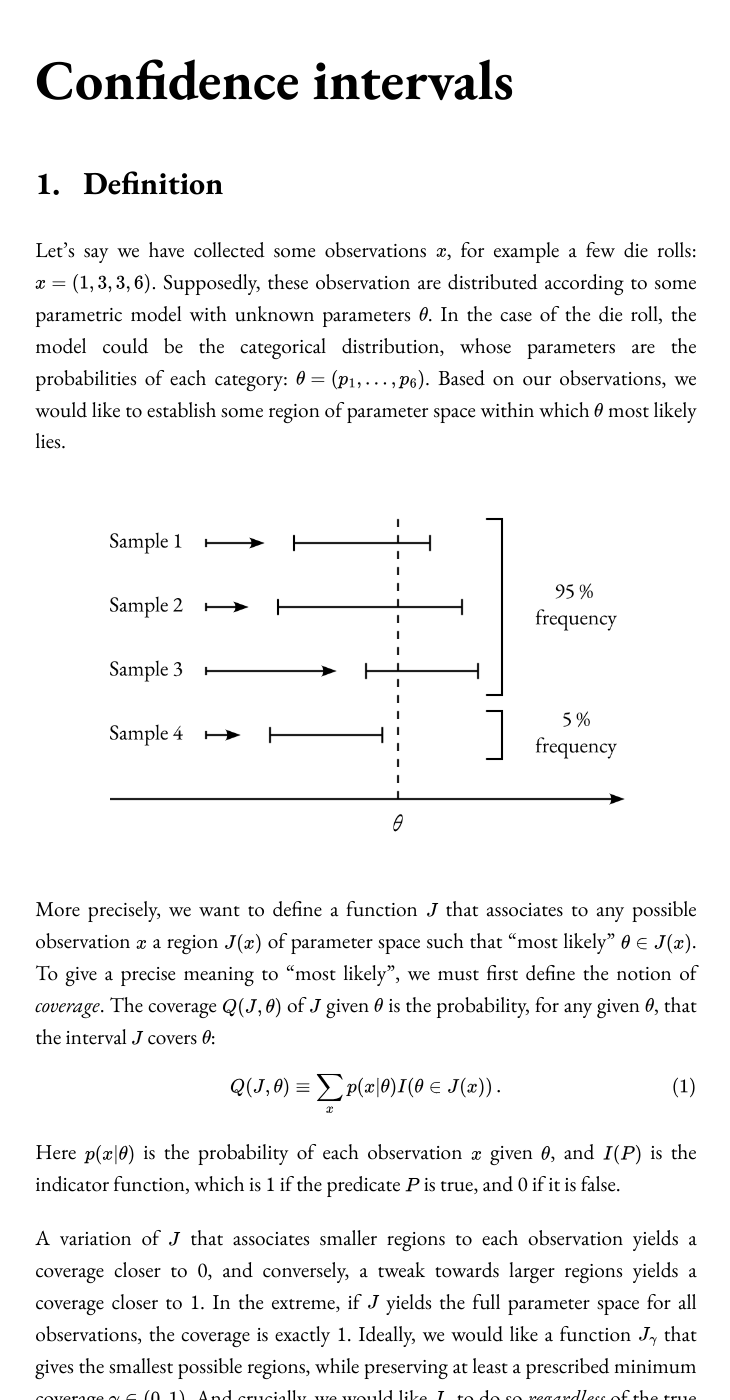
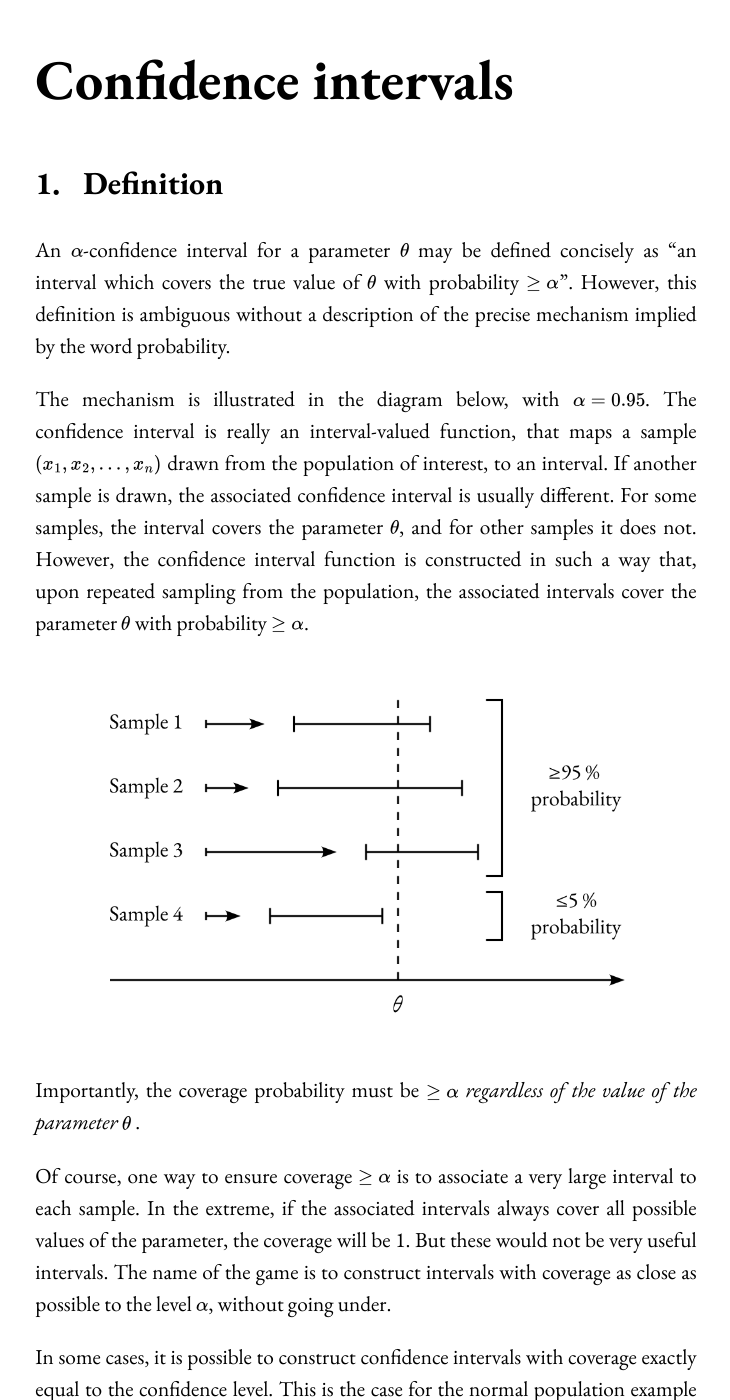
Before and after one commit to allaisandrea/allaisandrea.github.io, a Jekyll site: the page built from pages/confidence_intervals/index.md, in a window 1280 px wide and 1400 px high. Shown: the whole window, without its empty margins (274-1004 px from the left). Built offline with Jekyll 4.4.1, drawn with Linux system fonts in a browser that asks for light colours; some of the changed text lies outside the part shown.

Commit message:
WIP confidence intervals

```diff
--- a/pages/confidence_intervals/index.md
+++ b/pages/confidence_intervals/index.md
@@ -6,53 +6,39 @@ title: Confidence intervals
 
 ## Definition
 
-Let's say we have collected some observations $$x$$, for example a few die rolls:
-$$x = (1, 3, 3, 6)$$. Supposedly, these observation are distributed according to
-some parametric model with unknown parameters $$\theta$$. In the case of the die
-roll, the model could be the categorical distribution, whose parameters are the
-probabilities of each category: $$\theta = (p_1, \ldots, p_6)$$. Based on our
-observations, we would like to establish some region of parameter space within
-which $$\theta$$ most likely lies.
+An $$\alpha$$-confidence interval for a parameter $$\theta$$ may be defined
+concisely as <q>an interval which covers the true value of $$\theta$$ with
+probability $$\geq\alpha$$</q>. However, this definition is ambiguous without
+a description of the precise mechanism implied by the word probability.
 
+The mechanism is illustrated in the diagram below, with $$\alpha = 0.95$$. The
+confidence interval is really an interval-valued function, that maps a sample
+$$(x_1, x_2, \ldots, x_n)$$ drawn from the population of interest, to an
+interval. If another sample is drawn, the associated confidence interval is
+usually different. For some samples, the interval covers the parameter
+$$\theta$$, and for other samples it does not. However, the confidence interval
+function is constructed in such a way that, upon repeated sampling from the
+population, the associated intervals cover the parameter $$\theta$$ with
+probability $$\geq \alpha$$.
 <figure>
 <img src='coverage_diagram.png' alt='Diagram of interval coverage' style='max-width:6in' />
 </figure>
 
-More precisely, we want to define a function $$J$$ that associates to any
-possible observation $$x$$ a region $$J(x)$$ of parameter space such that
-<q>most likely</q> $$\theta \in J(x)$$. To give a precise meaning to <q>most
-likely</q>, we must first define the notion of _coverage_. The coverage
-$$Q(J, \theta)$$ of $$J$$ given $$\theta$$ is the probability, for any given
-$$\theta$$, that the interval $$J$$ covers $$\theta$$:
+Importantly, the coverage probability must be $$\geq \alpha$$  <em> regardless
+of the value of the parameter $$\theta$$ </em>.
 
-\begin{equation}
-    Q(J, \theta) \equiv \sum_{x} p(x|\theta) I(\theta \in J(x))\,.
-\end{equation}
+Of course, one way to ensure coverage $$\geq \alpha$$ is to associate a very
+large interval to each sample. In the extreme, if the associated intervals
+always cover all possible values of the parameter, the coverage will be 1. But
+these would not be very useful intervals. The name of the game is to construct
+intervals with coverage as close as possible to the level $$\alpha$$, without
+going under.
 
-Here $$p(x|\theta)$$ is the probability of each observation $$x$$ given $$\theta$$,
-and $$I(P)$$ is the indicator function, which is 1 if the predicate $$P$$ is true,
-and 0 if it is false.
 
-A variation of $$J$$ that associates smaller regions to each observation yields a
-coverage closer to 0, and conversely, a tweak towards larger regions yields a
-coverage closer to 1. In the extreme, if $$J$$ yields the full parameter space
-for all observations, the coverage is exactly 1. Ideally, we would like a
-function $$J_\gamma$$ that gives the smallest possible regions, while preserving
-at least a  prescribed minimum coverage $$\gamma \in(0, 1)$$. And crucially, we
-would like $$J_\gamma$$ to do so _regardless_ of the true value of $$\theta$$:
-
-\begin{equation}
-    J_\gamma\quad |\quad \forall\, \theta \quad Q(J_\gamma, \theta) \geq \gamma
-\end{equation}
-
-This set of requirements is such a tall order that it is worth repeating: the
-function $$J_\gamma$$ is expected to yield the smallest possible regions of
-parameters space, while maintaning a minimum coverage, regardless of the
-unknown true values of the parameters, just based on the observation $$x$$.
-
-The region of parameter space that such a function associates to a given
-observation $$x$$ is called _confidence interval_ at the confidence level
-$$\gamma$$.
+In some cases, it is possible to construct confidence intervals with coverage
+exactly equal to the confidence level. This is the case for the normal
+population example below, but it is not always possible, and it is never
+possible for distributions with discrete domain.
 
 The minimum coverage reqirement for $$J$$ is so strong, that it often forces
 $$J_\gamma$$ to yield very conservative (large) regions, just to make sure that
@@ -65,24 +51,6 @@ requirement was waived. These kind of weaker confidence intervals are sometimes
 characterized as _approximate_, and the stronger confidence intervals as
 _exact_.
 
-In some cases, depending on the parametric model, it is possible to find a
-function $$J_\gamma$$ that saturates the minimum coverage bound for all values of
-$$\theta$$: $$Q(J_\gamma, \theta) = \gamma\quad \forall\, \theta$$. This is the
-case for observations that follow the normal distribution, but it is not always
-possible, and it is never possible for distributions with discrete domain.
-
-Since there is a lot of confusion about confidence intervals, it is also worth
-emphasizing what a confidence interval is _not_:
-
-1. The sample mean plus or minus some number times the variance of the sample
-mean (unless the sample mean happens to be normally distributed).
-
-1. A couple of quantiles of the sample mean distribution.
-
-1. A couple of quantiles of the bayesian posterior distribution
-$$p(\theta|x)$$. Intervals obtained in this way are sometimes called _credible
-intervals_. They are often used in practice as a replacement for true
-confidence intervals, but they have no guaratees of minimum coverage.
 
 ## Example: normal distribution
 
```
Also changed, not shown: pages/confidence_intervals/coverage_diagram.png, pages/confidence_intervals/coverage_diagram.svg.
